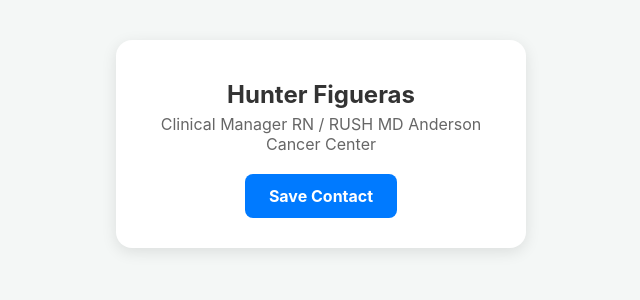
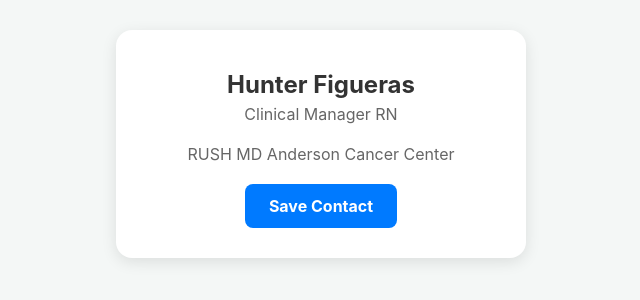
Before and after one commit to SquirrelProductions-hub/vcard, a plain HTML site: page index.html in a window 1280 px wide. Shown: the part 256-556 px from the top of the page, without its empty margins (319-959 px from the left). Drawn offline with Linux system fonts and the light colour scheme.

Commit message:
Update index.html

```diff
--- a/index.html
+++ b/index.html
@@ -53,7 +53,8 @@
     <div class="card">
         <!-- Change the text below to your details -->
         <h1>Hunter Figueras</h1>
-        <p>Clinical Manager RN / RUSH MD Anderson Cancer Center</p>
+        <p>Clinical Manager RN </p>
+        <p>RUSH MD Anderson Cancer Center</p>
 
         <!-- Replace "yourfile.vcf" with your exact vCard filename -->
         <a href="hunterfigueras.vcf" class="btn" download>Save Contact</a>
```
